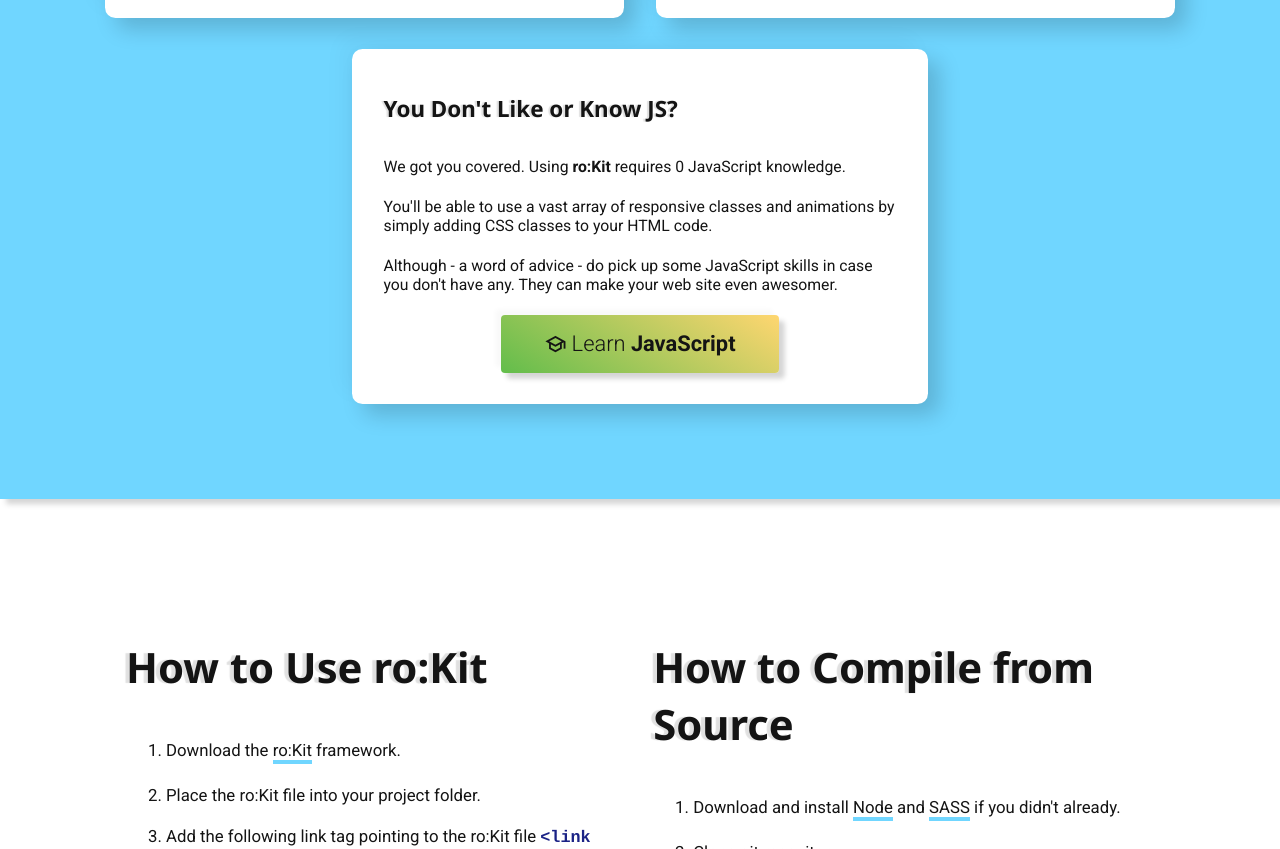
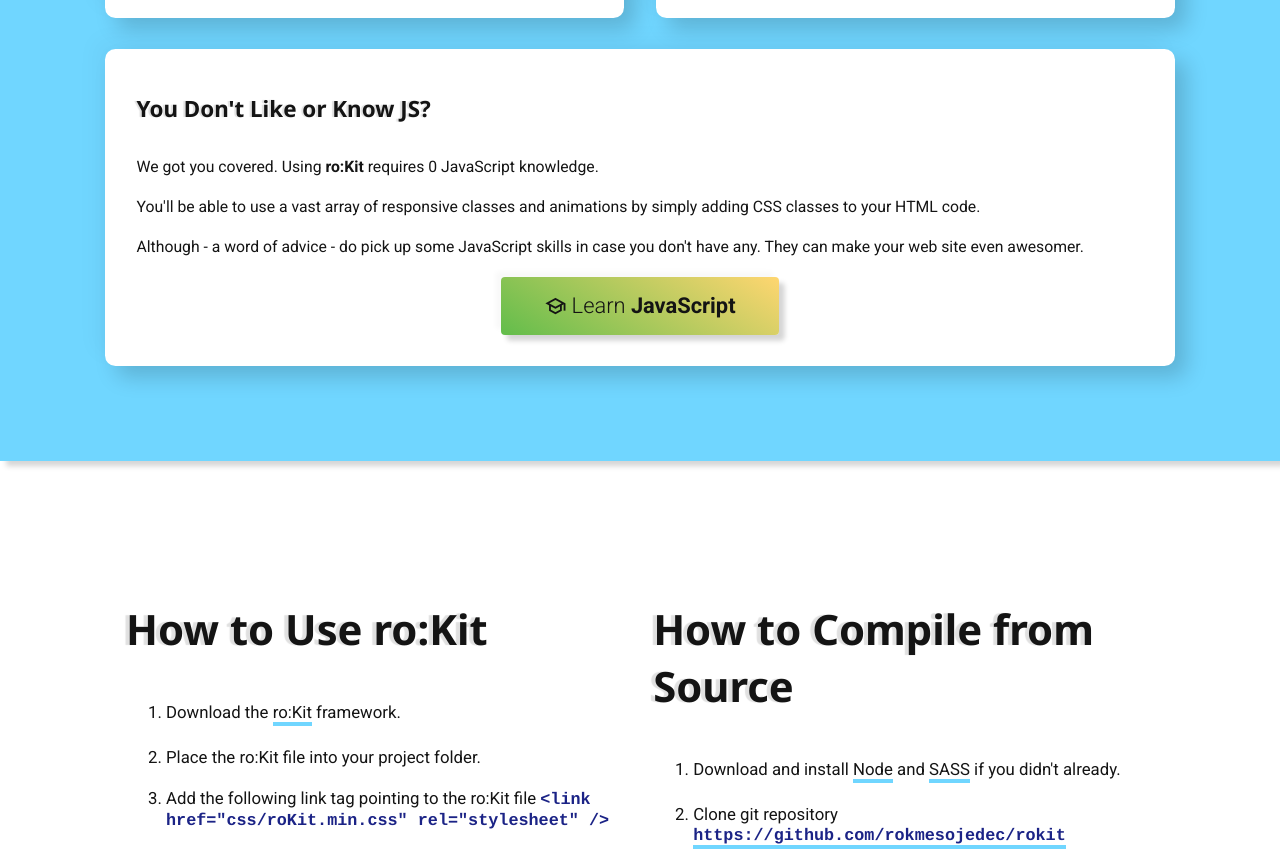
Before and after one commit to rokmesojedec/roKit-documentation, a website: page public/index.html in a window 1280 px wide. Shown: the part 1174-2023 px from the top of the page. Drawn offline with nearby package versions, Linux system fonts and the light colour scheme.

```diff
--- a/public/index.html
+++ b/public/index.html
@@ -167,7 +167,7 @@
                         href="css/roKit.min.css" download><span class="material-icons-outlined"> file_download
                         </span> Get <strong>ro:Kit</strong></a></span></p>
             </div>
-            <div class="card col-lg-span-4 col-lg-span-12 shadow-8 max-width-center-sm rounded light p-2 justify-content-vertically">
+            <div class="card col-lg-span-12 shadow-8 rounded light p-2 justify-content-vertically">
                 <h3 class=" text-shadow-left">You Don't Like or Know JS?</h3>
                 <p>We got you covered. Using <strong>ro:Kit</strong> requires 0 JavaScript knowledge.</p>
                 <p>You'll be able to use a vast array of responsive classes and animations by simply adding CSS classes
```
